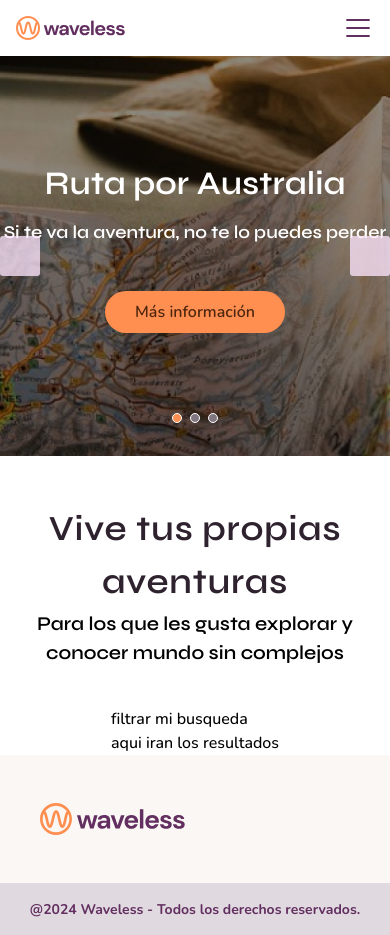
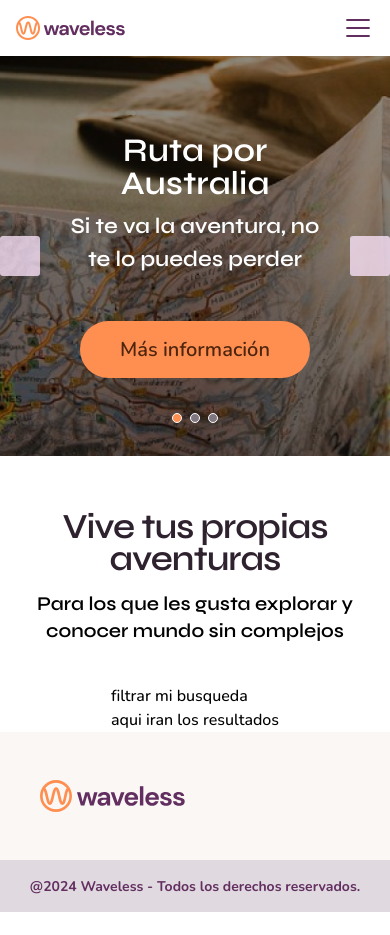
Before and after one commit to nesmanpro/avoris-ptech-waveless, a website built with Vite: page index.html in a window 390 px wide. After the commit the page ends 912 px from the top, so only its background shows below. Built offline with nearby package versions, Linux system fonts and the light colour scheme; files whose address does not match are found by name.

Commit message:
carousel done, starting main

```diff
--- a/scss/organisms/_hero.scss
+++ b/scss/organisms/_hero.scss
@@ -121,7 +121,7 @@
 /* Home Tablets(small) ----------- */
 @media screen and (max-width: 850px) {
     .hero {
-        &__carousel__slide .text-container {
+        .carousel__slide .text-container {
             max-width: 350px;
             margin: 0 auto;
         }
@@ -131,7 +131,7 @@
 /* Home Tablets(small) ----------- */
 @media screen and (max-width: 390px) {
     .hero {
-        &__carousel__slide .text-container {
+        .carousel__slide .text-container {
             max-width: 250px;
 
             .title {
--- a/scss/pages/_main.scss
+++ b/scss/pages/_main.scss
@@ -56,18 +56,21 @@ main {
 @media screen and (max-width: 850px) {
 
     main {
-        padding-top: 47px;
+        padding-top: 55px;
 
         .main__header {
+            gap: 15px;
 
             h1 {
                 color: var(--color-title--default);
                 font-size: 35.3px;
-                letter-spacing: .7px;
+                letter-spacing: -1px;
+                line-height: .9;
             }
 
             h4 {
                 font-size: 19.5px;
+                line-height: 1.4;
             }
         }
     }
```
